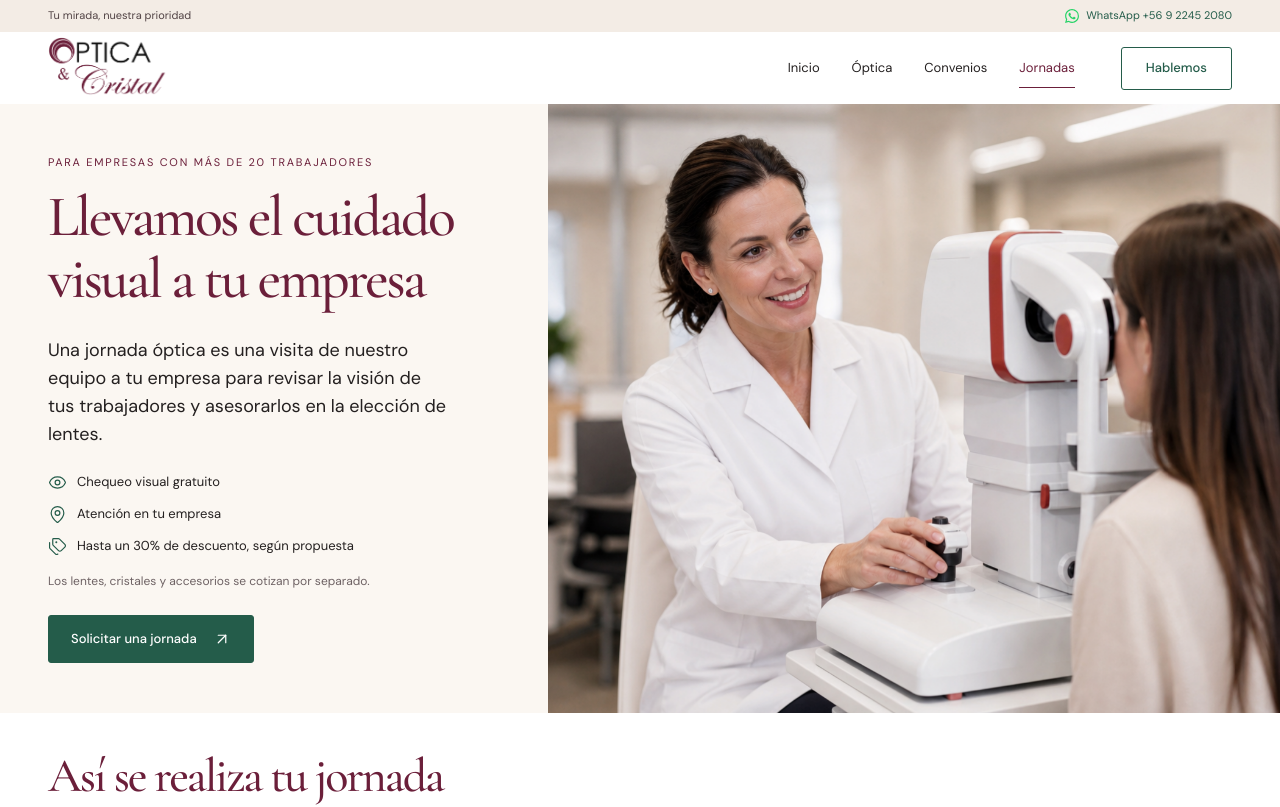
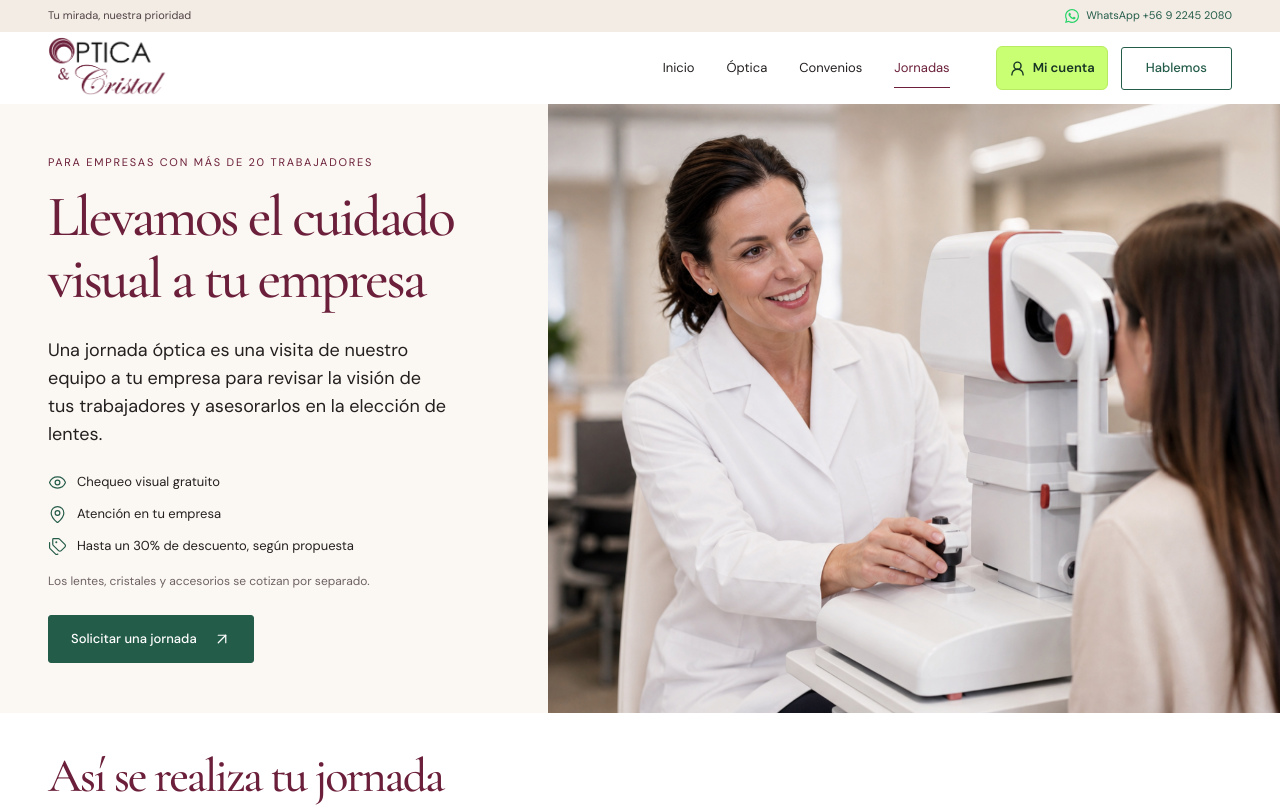
Before and after one commit to SoyAlfredoDev/opticaycristal, a Next.js app: page /jornadas in a window 1280 px wide. Shown: the top 807 px of the page. Built offline with nearby package versions, Linux system fonts and the light colour scheme; a web font is replaced by a local one.

Commit message:
Agrega acceso Mi cuenta visible en móvil y escritorio

```diff
--- a/src/components/site/Site.module.css
+++ b/src/components/site/Site.module.css
@@ -59,6 +59,9 @@
 }
 .desktopNav { display: none; }
 .navActions { display: flex; gap: 13px; align-items: center; }
+.accountLink { display: inline-flex; align-items: center; justify-content: center; gap: 7px; min-height: 44px; padding: 9px 12px; border: 1px solid #b9eb62; border-radius: 6px; background: #c9ff73; color: #183425; font-size: 13px; font-weight: 600; white-space: nowrap; transition: background 250ms var(--ease); }
+.accountLink:hover { background: #b9ee60; }
+.navActions .contactAction { display: none; }
 .navActions .button { min-height: 40px; padding: 9px 15px; font-size: 12px; }
 .menuToggle { width: 44px; height: 44px; display: grid; place-items: center; color: var(--wine); background: none; border: none; }
 .mobileNav { position: absolute; top: 100%; left: 0; right: 0; background: var(--ivory); padding: 16px 20px 24px; box-shadow: 0 12px 20px rgb(66 19 38 / .08); border-top: 1px solid var(--line); }
@@ -187,6 +190,7 @@
   .dialogInfo, .dialogBottom { padding-inline: 32px; }
 }
 @media (min-width: 900px) {
+  .navActions .contactAction { display: inline-flex; }
   .container { width: min(100% - 96px, 1280px); }
   .header { top: -32px; }
   .utility { height: 32px; font-size: 11px; }
--- a/src/components/site/SiteHeader.tsx
+++ b/src/components/site/SiteHeader.tsx
@@ -2,7 +2,7 @@
 
 import Image from "next/image";
 import Link from "next/link";
-import { Menu, X } from "lucide-react";
+import { Menu, UserRound, X } from "lucide-react";
 import { useEffect, useRef, useState } from "react";
 import { brand, siteNavigation, whatsappUrl } from "./content";
 import { LinkButton } from "./LinkButton";
@@ -90,7 +90,11 @@ export function SiteHeader({ active = "Inicio" }: { active?: string }) {
           ))}
         </nav>
         <div className={styles.navActions}>
-          <LinkButton href={whatsappUrl()} variant="outline" target="_blank" rel="noopener noreferrer">
+          <Link href="/mi-cuenta" className={styles.accountLink}>
+            <UserRound aria-hidden="true" size={17} />
+            <span>Mi cuenta</span>
+          </Link>
+          <LinkButton href={whatsappUrl()} className={styles.contactAction} variant="outline" target="_blank" rel="noopener noreferrer">
             Hablemos
           </LinkButton>
           <button ref={toggleRef} type="button" className={styles.menuToggle}
```
